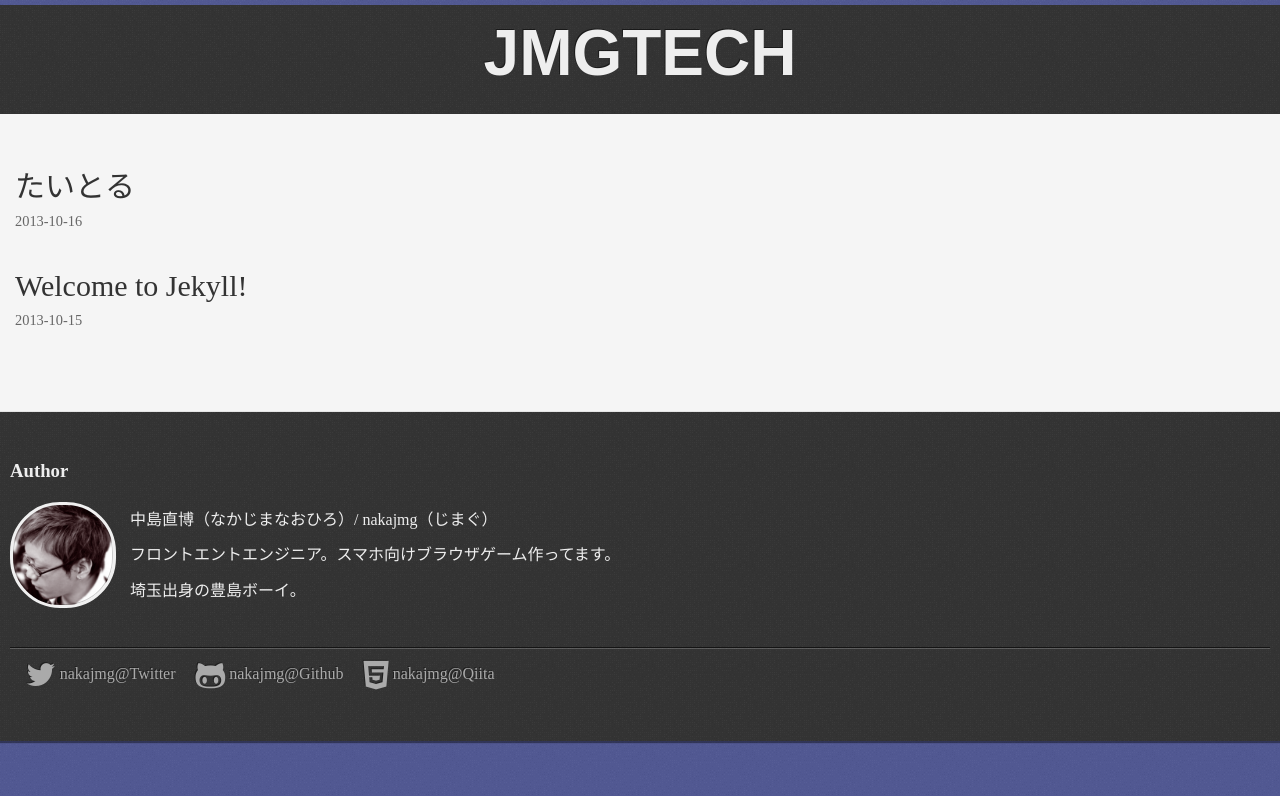
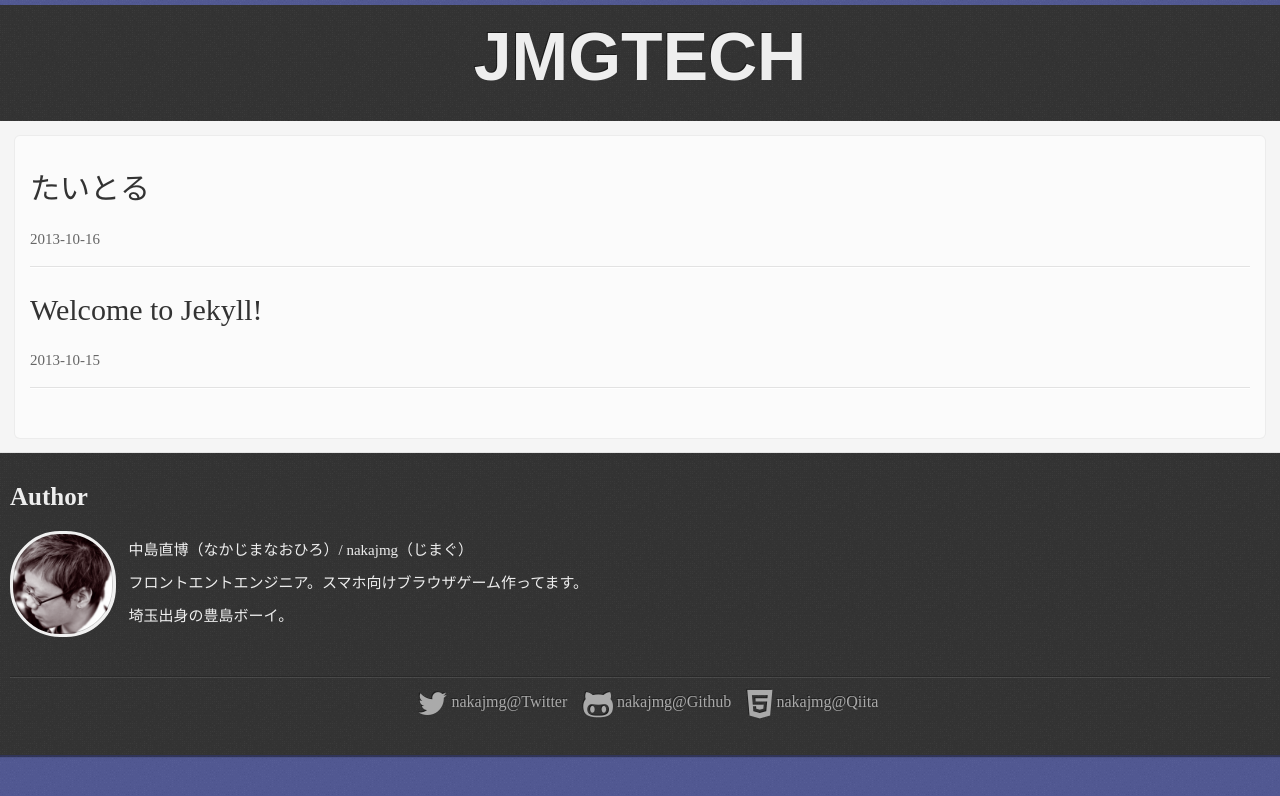
Before and after one commit to nakajmg/nakajmg.github.com, a Jekyll site: the page built from jekyll/index.html, in a window 1280 px wide. Shown: the top 796 px of the page. Built offline with Jekyll 4.4.1, drawn with Linux system fonts in a browser that asks for light colours; Markdown is read by kramdown in place of the engine named in the settings.

Commit message:
update jekyll template

```diff
--- a/jekyll/_layouts/default.html
+++ b/jekyll/_layouts/default.html
@@ -15,7 +15,9 @@
     <body>
         <main class="global-wrapper">
           <header class="global-header">
-            <h1 class="global-header__title"><a href="/">{{ site.name }}</a></h1>
+            <a href="/">
+              <h1 class="global-header__title">{{ site.name }}</h1>
+            </a>
           </header>
             <div  class="content-wrapper">
               {{ content }}
@@ -24,20 +26,20 @@
             <div class="global-footer__content">
               <h3 class="global-footer__title">Author</h3>
               <i class="icon__author"></i>
-              <p class="global-footer__author">
-                中島直博（なかじまなおひろ）/ nakajmg（じまぐ）<br />
-                フロントエントエンジニア。スマホ向けブラウザゲーム作ってます。<br />
-                埼玉出身の豊島ボーイ。
-              </p>
+              <div class="global-footer__author">
+                <p>中島直博（なかじまなおひろ）/ nakajmg（じまぐ）
+                <p>フロントエントエンジニア。スマホ向けブラウザゲーム作ってます。
+                <p>埼玉出身の豊島ボーイ。
+              </div>
             </div>
             <div class="global-footer__contact">
-              <p>
-                <i class="icon-twitter"></i><a href="https://twitter.com/nakajmg">nakajmg@Twitter</a>
-                <i class="icon-github-alt"></i><a href="https://github.com/nakajmg">nakajmg@Github</a>
-                <i class="icon-html5"></i><a href="http://qiita.com/nakajmg">nakajmg@Qiita</a>
+              <ul class="global-footer__contact-list">
+                <li><i class="icon-twitter"></i><a href="https://twitter.com/nakajmg">nakajmg@Twitter</a>
+                <li><i class="icon-github-alt"></i><a href="https://github.com/nakajmg">nakajmg@Github</a>
+                <li><i class="icon-html5"></i><a href="http://qiita.com/nakajmg">nakajmg@Qiita</a>
 <!--                 <a href="https://github.com/yourusername">github.com/yourusername</a><br />
                 <a href="https://twitter.com/yourusername">twitter.com/yourusername</a><br /> -->
-              </p>
+              </ul>
             </div>
           </footer>
         </main>
--- a/jekyll/css/common.css
+++ b/jekyll/css/common.css
@@ -1,10 +1,15 @@
-/* line 6, ../sass/common.scss */
+/* line 7, ../sass/common.scss */
 * {
   margin: 0;
   padding: 0;
 }
 
-/* line 10, ../sass/common.scss */
+/* line 11, ../sass/common.scss */
+html {
+  font-size: 62.5%;
+}
+
+/* line 14, ../sass/common.scss */
 body {
   height: 100%;
   background-color: #515892;
@@ -12,19 +17,33 @@ body {
   color: #333;
 }
 
-/* line 20, ../sass/common.scss */
+/* line 24, ../sass/common.scss */
 .global-wrapper {
   background-color: #F5F5F5;
 }
 
-/* line 24, ../sass/common.scss */
+/* line 28, ../sass/common.scss */
 .global-header {
   width: 100%;
   background-color: #333333;
   padding: 1em 0 1.5em;
   background-image: url("../img/bg_noise_3.png");
+  font-size: 1.7em;
 }
-/* line 31, ../sass/common.scss */
+/* line 36, ../sass/common.scss */
+.global-header a {
+  text-decoration: none;
+  color: inherit;
+}
+/* line 39, ../sass/common.scss */
+.global-header a:visited {
+  color: inherit;
+}
+/* line 40, ../sass/common.scss */
+.global-header a:link {
+  color: inherit;
+}
+/* line 42, ../sass/common.scss */
 .global-header:before {
   content: "";
   height: 5px;
@@ -35,8 +54,14 @@ body {
   top: 0;
   background-image: url("../img/bg_noise_3.png");
 }
+@media screen and (max-width: 400px) {
+  /* line 28, ../sass/common.scss */
+  .global-header {
+    padding: 0;
+  }
+}
 
-/* line 42, ../sass/common.scss */
+/* line 57, ../sass/common.scss */
 .global-header__title {
   font-family: 'Outage', sans-serif;
   text-align: center;
@@ -44,21 +69,15 @@ body {
   color: #EEEEEE;
   text-shadow: -1px -1px 0 rgba(0, 0, 0, 0.5);
 }
-/* line 50, ../sass/common.scss */
-.global-header__title a {
-  text-decoration: none;
-  color: inherit;
-}
-/* line 53, ../sass/common.scss */
-.global-header__title a:visited {
-  color: inherit;
-}
-/* line 54, ../sass/common.scss */
-.global-header__title a:link {
-  color: inherit;
+@media screen and (max-width: 400px) {
+  /* line 57, ../sass/common.scss */
+  .global-header__title {
+    font-size: 3em;
+    padding: .2em 0 0;
+  }
 }
 
-/* line 58, ../sass/common.scss */
+/* line 72, ../sass/common.scss */
 .global-footer {
   width: 100%;
   background-color: #333333;
@@ -68,15 +87,25 @@ body {
   padding-right: 10px;
   color: #eee;
   -webkit-box-sizing: border-box;
+  -moz-box-sizing: border-box;
   box-sizing: border-box;
   -webkit-box-shadow: 0px 1px 1px 1px rgba(0, 0, 0, 0.4);
+  -moz-box-shadow: 0px 1px 1px 1px rgba(0, 0, 0, 0.4);
   box-shadow: 0px 1px 1px 1px rgba(0, 0, 0, 0.4);
 }
+@media screen and (max-width: 400px) {
+  /* line 72, ../sass/common.scss */
+  .global-footer {
+    text-align: center;
+  }
+}
 
-/* line 69, ../sass/common.scss */
+/* line 87, ../sass/common.scss */
 .icon__author {
   background-image: url("../img/author.png");
   -webkit-background-size: 100px 100px;
+  -moz-background-size: 100px 100px;
+  -o-background-size: 100px 100px;
   background-size: 100px 100px;
   background-repeat: no-repeat;
   background-position: left center;
@@ -88,51 +117,63 @@ body {
   border-radius: 50px;
   border: 3px solid #F0F0F0;
   -webkit-box-shadow: inset 0 0 0 1px rgba(0, 0, 0, 0.2);
+  -moz-box-shadow: inset 0 0 0 1px rgba(0, 0, 0, 0.2);
   box-shadow: inset 0 0 0 1px rgba(0, 0, 0, 0.2);
 }
 
-/* line 83, ../sass/common.scss */
+/* line 101, ../sass/common.scss */
 .global-footer__title {
+  font-size: 2.5rem;
   padding-bottom: 20px;
 }
 
-/* line 86, ../sass/common.scss */
+/* line 105, ../sass/common.scss */
 .global-footer__author {
+  font-size: 1.5rem;
   display: inline-block;
   vertical-align: middle;
   line-height: 2.2;
 }
+@media screen and (max-width: 400px) {
+  /* line 105, ../sass/common.scss */
+  .global-footer__author {
+    font-size: 1.1rem;
+    margin: 15px auto 0;
+    text-align: left;
+  }
+}
 
-/* line 91, ../sass/common.scss */
+/* line 116, ../sass/common.scss */
 .global-footer__contact {
-  font-size: 16px;
+  font-size: 1.6rem;
   color: #AAAAAA;
   text-shadow: -1px -1px 0 rgba(0, 0, 0, 0.4);
   margin-top: 40px;
   padding-top: 10px;
   padding-bottom: 10px;
-  border-top: 1px solid rgba(255, 255, 255, 0.2);
-  -webkit-box-shadow: 0 -1px 0 0 rgba(0, 0, 0, 0.6);
-  box-shadow: 0 -1px 0 0 rgba(0, 0, 0, 0.6);
+  border-top: 1px solid rgba(255, 255, 255, 0.1);
+  -webkit-box-shadow: 0 -1px 0 0 rgba(0, 0, 0, 0.2);
+  -moz-box-shadow: 0 -1px 0 0 rgba(0, 0, 0, 0.2);
+  box-shadow: 0 -1px 0 0 rgba(0, 0, 0, 0.2);
 }
-/* line 101, ../sass/common.scss */
+/* line 126, ../sass/common.scss */
 .global-footer__contact a {
   color: #F0F0F0;
   text-decoration: none;
 }
-/* line 104, ../sass/common.scss */
+/* line 129, ../sass/common.scss */
 .global-footer__contact a:link {
   color: inherit;
 }
-/* line 105, ../sass/common.scss */
+/* line 130, ../sass/common.scss */
 .global-footer__contact a:visited {
   color: inherit;
 }
-/* line 106, ../sass/common.scss */
+/* line 131, ../sass/common.scss */
 .global-footer__contact a:hover {
   text-decoration: underline;
 }
-/* line 108, ../sass/common.scss */
+/* line 133, ../sass/common.scss */
 .global-footer__contact i {
   font-size: 2em;
   margin-right: 4px;
@@ -140,36 +181,85 @@ body {
   vertical-align: middle;
 }
 
-/* line 115, ../sass/common.scss */
-.content-wrapper {
-  padding: 50px 15px;
-  line-height: 1.5;
+/* line 140, ../sass/common.scss */
+.global-footer__contact-list {
+  margin: 0;
+  text-align: center;
+  list-style: none;
+}
+/* line 144, ../sass/common.scss */
+.global-footer__contact-list li {
+  display: inline-block;
+}
+@media screen and (max-width: 400px) {
+  /* line 144, ../sass/common.scss */
+  .global-footer__contact-list li {
+    display: block;
+    text-align: center;
+    margin: 5px 0;
+    padding: 5px;
+    border: 1px solid rgba(0, 0, 0, 0.1);
+    background-color: rgba(30, 30, 30, 0.1);
+  }
+}
+/* line 154, ../sass/common.scss */
+.global-footer__contact-list li a {
+  display: inline-block;
 }
 
-/* line 119, ../sass/common.scss */
+/* line 159, ../sass/common.scss */
+.content-wrapper {
+  padding: 30px 15px;
+  line-height: 1.5;
+  margin: 15px;
+  background-color: #FBFBFB;
+  border-radius: 5px;
+  -webkit-box-shadow: 0 0 0 1px rgba(160, 160, 160, 0.1);
+  -moz-box-shadow: 0 0 0 1px rgba(160, 160, 160, 0.1);
+  box-shadow: 0 0 0 1px rgba(160, 160, 160, 0.1);
+}
+
+/* line 167, ../sass/common.scss */
 .entry-list {
   list-style: none;
 }
 
-/* line 122, ../sass/common.scss */
+/* line 170, ../sass/common.scss */
 .entry-list__item {
-  margin-bottom: 30px;
+  font-size: 3.0rem;
+  margin-bottom: 20px;
+  padding-bottom: 10px;
+  border-bottom: 1px solid rgba(0, 0, 0, 0.1);
+  -webkit-box-shadow: 0 1px 0 0 white;
+  -moz-box-shadow: 0 1px 0 0 white;
+  box-shadow: 0 1px 0 0 white;
+}
+@media screen and (max-width: 400px) {
+  /* line 170, ../sass/common.scss */
+  .entry-list__item {
+    font-size: 1.8rem;
+    line-height: 1;
+  }
+  /* line 175, ../sass/common.scss */
+  .entry-list__item a {
+    display: inline-block;
+  }
 }
 
-/* line 125, ../sass/common.scss */
+/* line 184, ../sass/common.scss */
 .entry-list__item__title {
-  font-size: 30px;
+  font-size: 1em;
   color: #333333;
   text-decoration: none;
 }
-/* line 129, ../sass/common.scss */
+/* line 188, ../sass/common.scss */
 .entry-list__item__title:hover {
   text-decoration: underline;
 }
 
-/* line 131, ../sass/common.scss */
+/* line 190, ../sass/common.scss */
 .entry-list__item__date {
-  font-size: 0.9em;
+  font-size: 0.5em;
   color: #666666;
   margin-right: 10px;
 }
--- a/jekyll/sass/_config.scss
+++ b/jekyll/sass/_config.scss
@@ -1,3 +1,3 @@
-$experimental-support-for-opera:false;
-$experimental-support-for-microsoft:false;
-$experimental-support-for-mozilla: false;
+// $experimental-support-for-opera:false;
+// $experimental-support-for-microsoft:false;
+// $experimental-support-for-mozilla: false;
```
Also changed, not shown: jekyll/sass/common.scss (+71 -12 lines), 5 other files.
